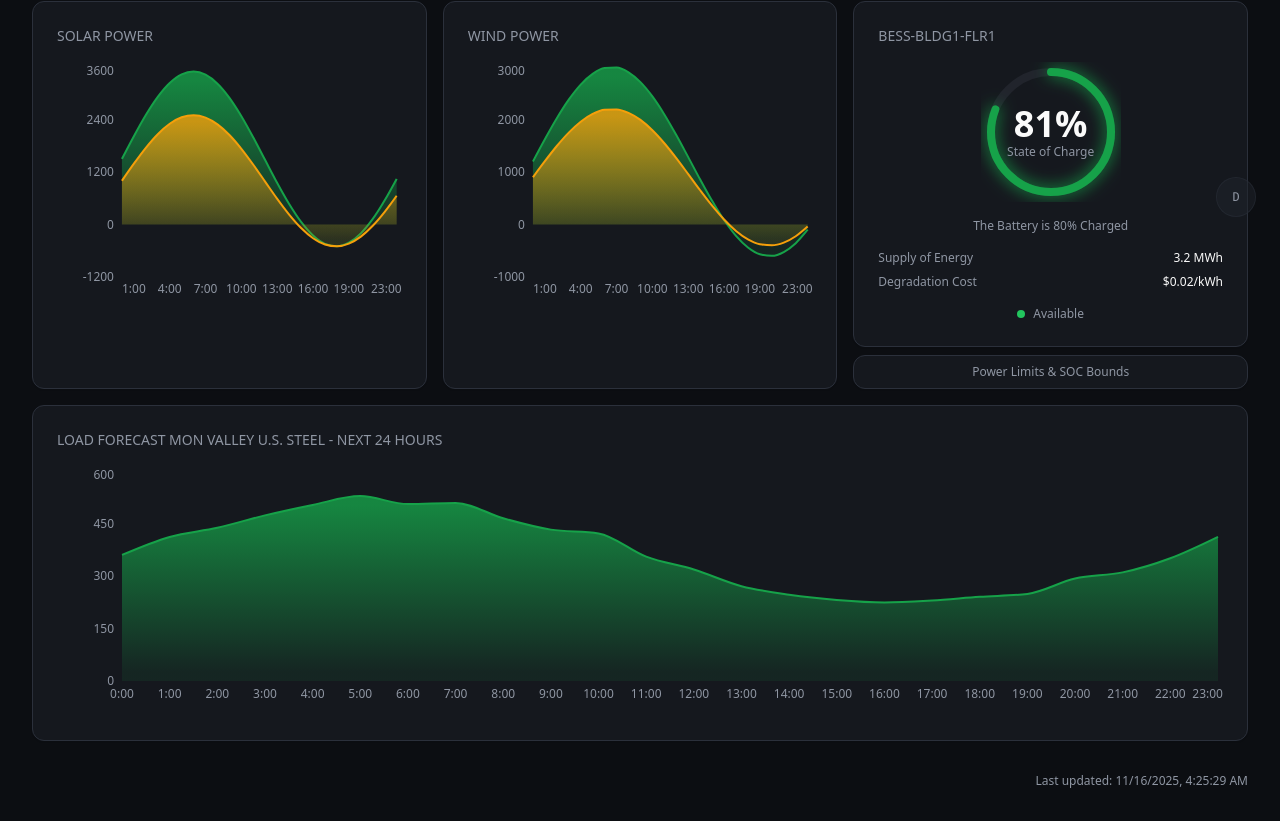
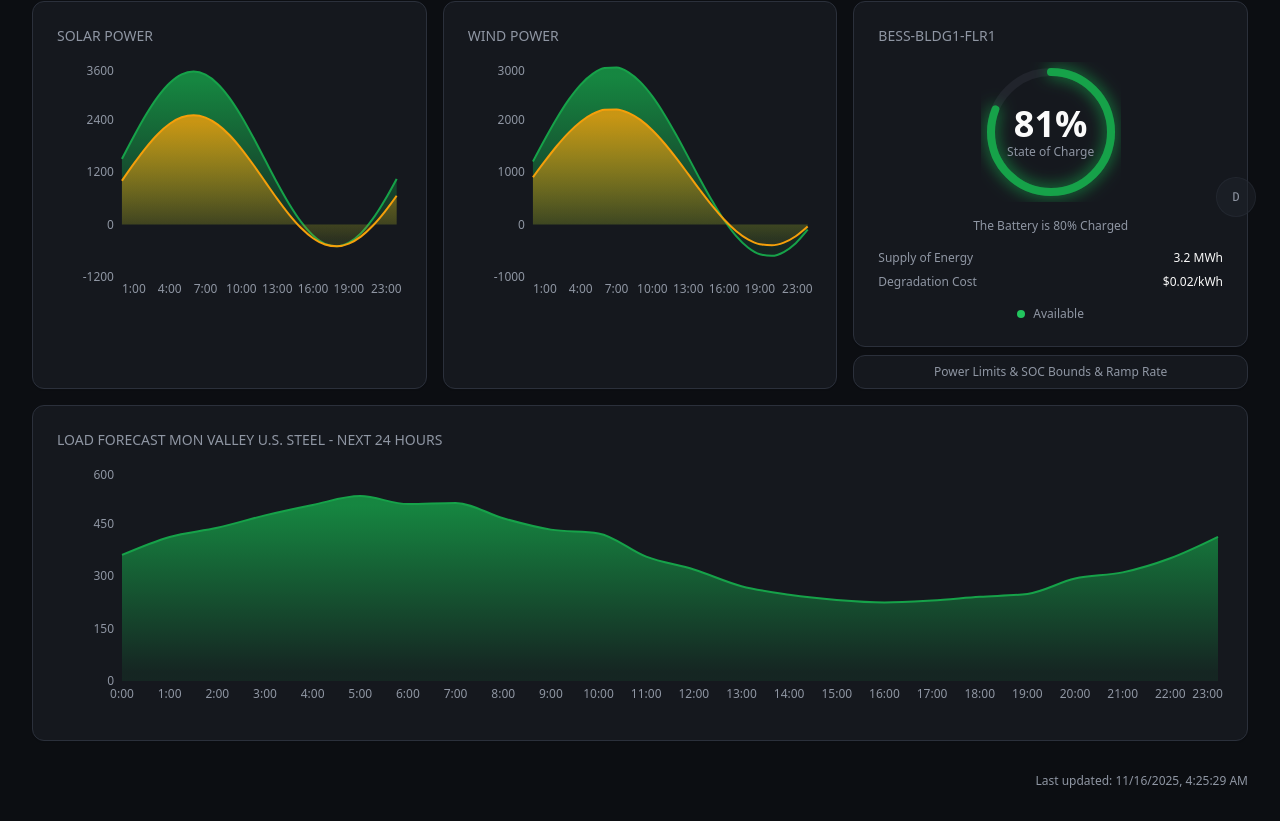
Before and after one commit to alanasung/gridview-dashboard, a React (Vite) app: page / in a window 1280 px wide. Shown: the part 559-1380 px from the top of the page. Built offline with nearby package versions, Linux system fonts and the light colour scheme; the HTML template or start-up script is replaced by a standard one.

Commit message:
Code edited in Lovable Code Editor
Edited UI in Lovable

```diff
--- a/src/pages/Index.tsx
+++ b/src/pages/Index.tsx
@@ -154,7 +154,9 @@ const Index = () => {
                 <HoverCard openDelay={200}>
                   <HoverCardTrigger asChild>
                     <Card className="flex-1 p-2 cursor-pointer hover:bg-accent/50 transition-colors">
-                      <p className="text-xs font-medium text-center text-muted-foreground">Power Limits & SOC Bounds</p>
+                      <p className="text-xs font-medium text-center text-muted-foreground">
+                        Power Limits & SOC Bounds & Ramp Rate
+                      </p>
                     </Card>
                   </HoverCardTrigger>
                   <HoverCardContent className="w-96 p-4" side="bottom">
```
